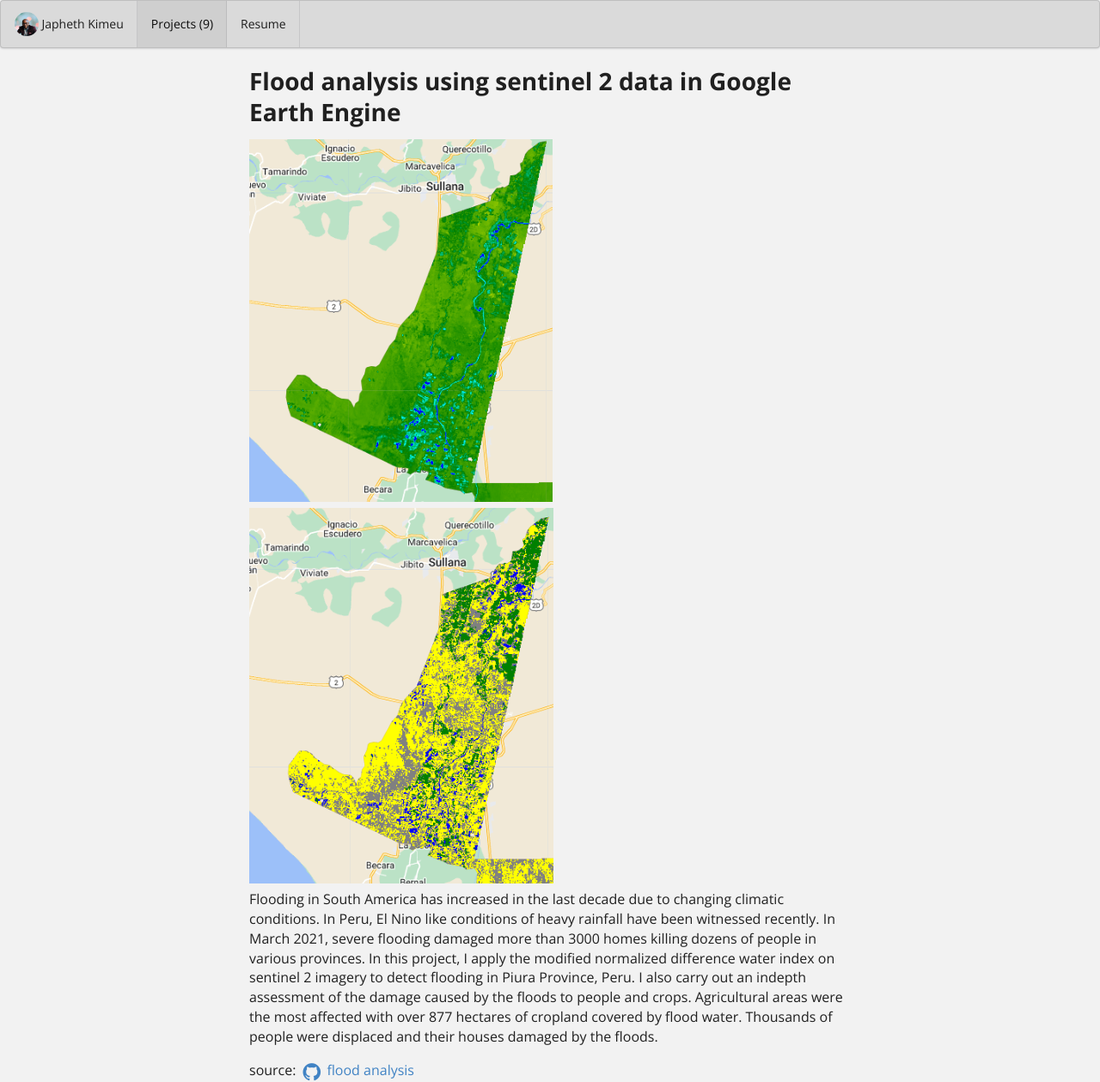
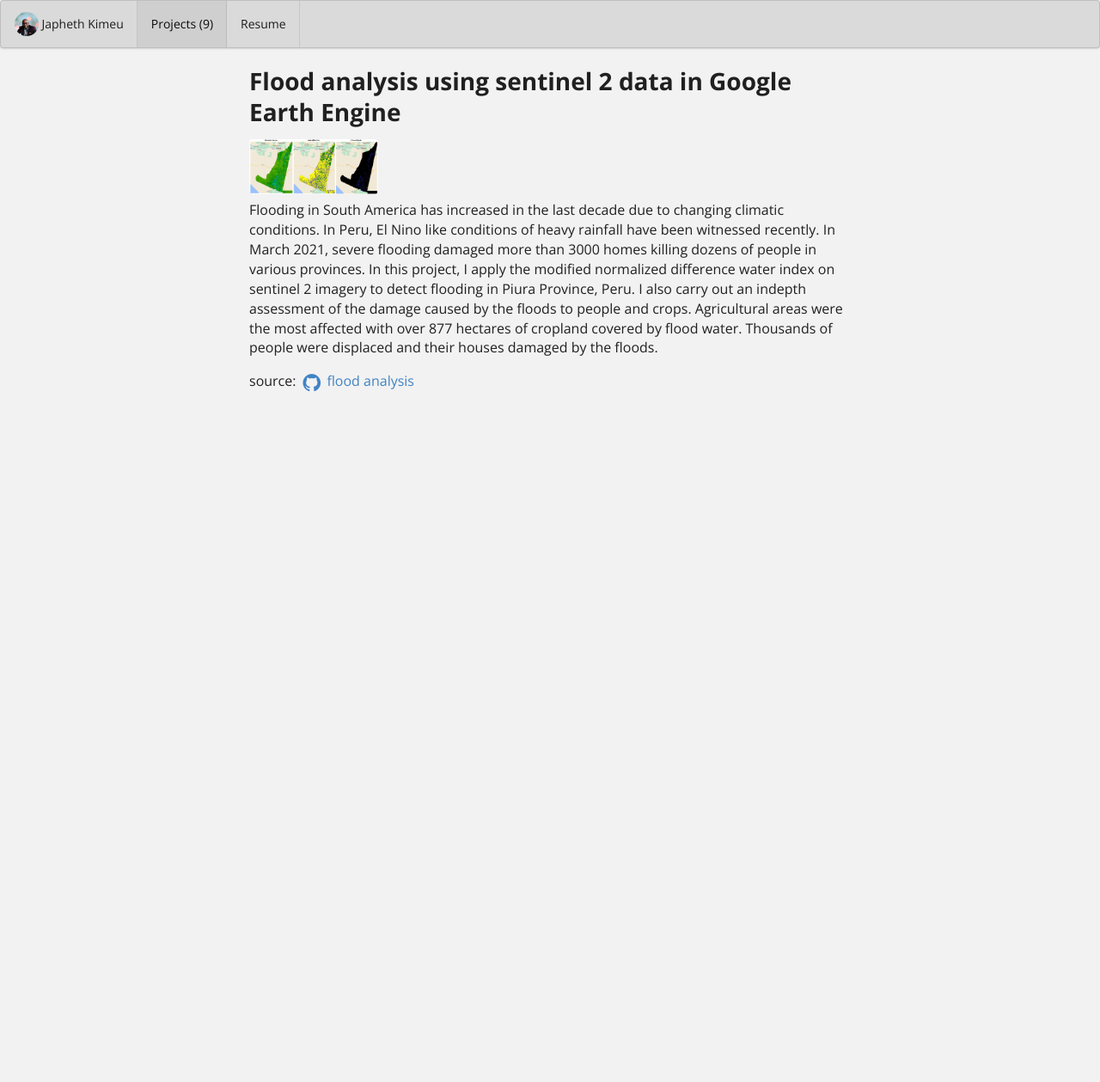
Before and after one commit to japhethkimeu/japhethkimeu.github.io, a Jekyll site: the page built from projects/project-6.md, in a window 1280 px wide. Shown: the whole page at 86% size. Built offline with Jekyll 4.4.1, drawn with Linux system fonts in a browser that asks for light colours; after the commit the page ends 900 px from its top, so only the background shows below that.

Commit message:
Update project-6.md

```diff
--- a/projects/project-6.md
+++ b/projects/project-6.md
@@ -16,11 +16,8 @@
 summary: Flood mapping and damage assessment using mndwi in google earth engine
 ---
 
-<div class="ui images">
-  <img class="ui image" src="../images/flood.PNG">
-
-
-  <img style="float: center;" src="../images/classified.PNG">
+<div class="ui small rounded images">
+  <img class="ui image" src="../images/combined_flood.PNG">
 </div>
 
 
```
